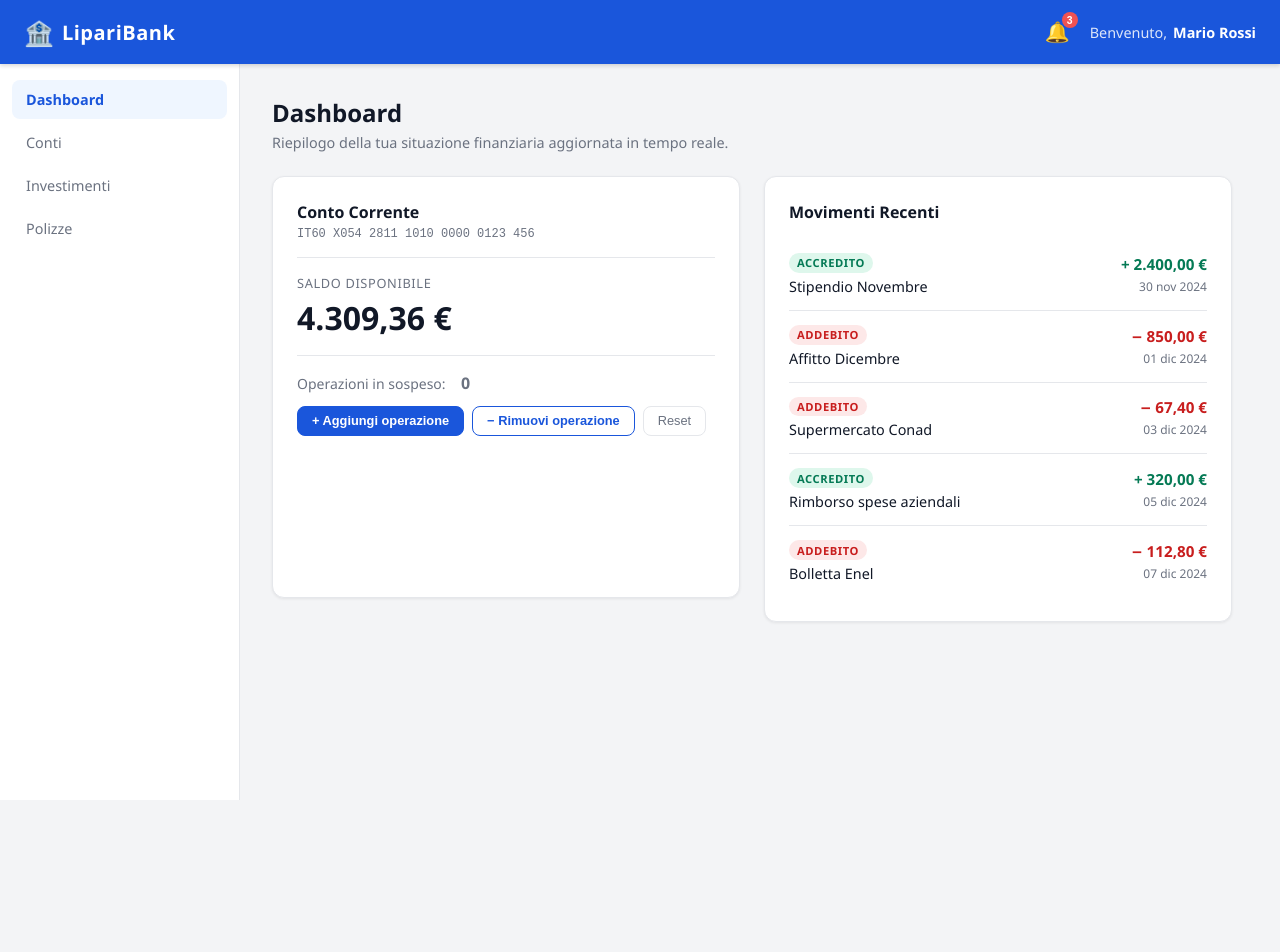
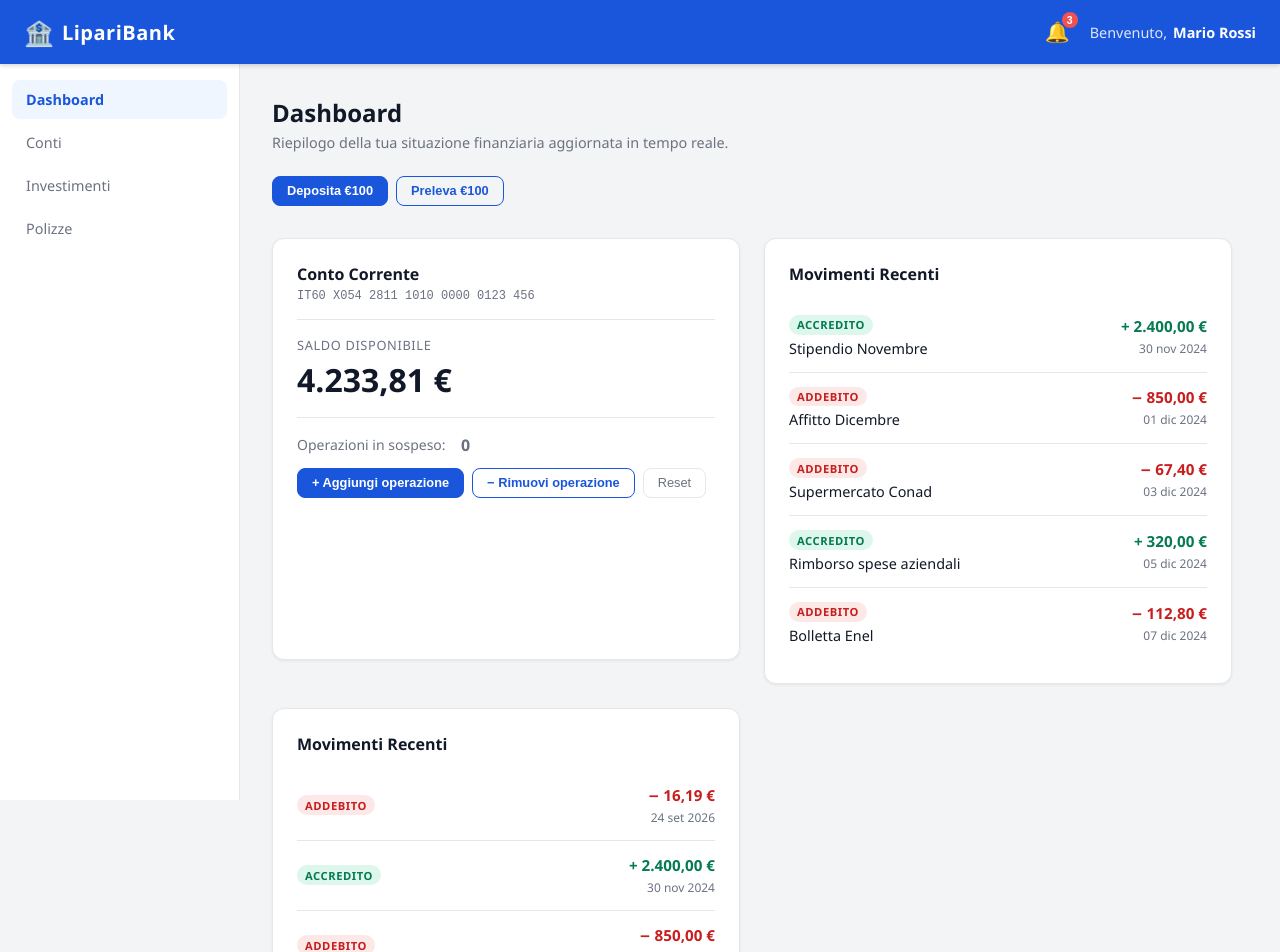
Before and after one commit to salvo-crivello-lipari/liparibank-day2-broken, a React (Vite) app: page /dashboard in a window 1280 px wide. Shown: the top 952 px of the page. Before the commit the page ends 800 px from the top, so only its background shows below. Built offline with nearby package versions, Linux system fonts and the light colour scheme.

Commit message:
feat: add operationsHistory component - centralized types and utils function - implemented hook to handle transaction operations

```diff
--- a/src/features/dashboard/DashboardPage.module.css
+++ b/src/features/dashboard/DashboardPage.module.css
@@ -29,3 +29,35 @@
 		grid-template-columns: 1fr 1fr;
 	}
 }
+
+.buttonRow {
+	display: flex;
+	gap: 0.5rem;
+	flex-wrap: wrap;
+	margin-bottom: 2rem;
+}
+
+.opButton {
+	padding: 0.4rem 0.875rem;
+	border-radius: 0.5rem;
+	font-size: 0.8rem;
+	font-weight: 600;
+	cursor: pointer;
+	border: 1.5px solid var(--color-primary);
+	background-color: var(--color-primary);
+	color: #ffffff;
+	transition: background-color 0.15s;
+}
+
+.opButton:hover {
+	background-color: var(--color-primary-dark);
+}
+
+.opButtonSecondary {
+	background-color: transparent;
+	color: var(--color-primary);
+}
+
+.opButtonSecondary:hover {
+	background-color: #eff6ff;
+}
--- a/src/features/dashboard/DashboardPage.tsx
+++ b/src/features/dashboard/DashboardPage.tsx
@@ -2,33 +2,58 @@ import { useState, useEffect } from 'react';
 import AccountBalanceCard from './components/AccountBalanceCard/AccountBalanceCard';
 import RecentTransactions from './components/RecentTransactions/RecentTransactions';
 import styles from './DashboardPage.module.css';
+import OperationHistory from './components/OperationHistory/OperationHistory';
+import useFetchOperation from './hooks/useTransactionOperation';
 
 const DashboardPage = () => {
-  const [balance, setBalance] = useState(4250.00);
+	const [balance, setBalance] = useState(4250.0);
+	const { addOperation, operations, loading } = useFetchOperation();
 
 	useEffect(() => {
 		const interval = setInterval(() => {
+			const delta = Math.random() * 200 - 100;
 			setBalance((prev) => {
-        const delta = (Math.random() * 200 - 100);
 				return Math.round((prev + delta) * 100) / 100;
 			});
+
+			const type = delta >= 0 ? 'credit' : 'debit';
+			const amount = Math.abs(delta);
+			addOperation(type, amount);
 		}, 3000);
 
 		return () => clearInterval(interval);
-  }, []);
+	}, [addOperation]);
+
+	const deposit = () => {
+		const amount = 100;
+		addOperation('credit', amount);
+		setBalance((prev) => prev + amount);
+	};
+	const withdraw = () => {
+		const amount = 100;
+		addOperation('debit', amount);
+		setBalance((prev) => prev - amount);
+	};
 
 	return (
 		<div className={styles.page}>
 			<div className={styles.welcome}>
 				<h1 className={styles.welcomeTitle}>Dashboard</h1>
-        <p className={styles.welcomeSubtitle}>
-          Riepilogo della tua situazione finanziaria aggiornata in tempo reale.
-        </p>
+				<p className={styles.welcomeSubtitle}>Riepilogo della tua situazione finanziaria aggiornata in tempo reale.</p>
+			</div>
+			<div className={styles.buttonRow}>
+				<button className={styles.opButton} onClick={deposit}>
+					Deposita €100
+				</button>
+				<button className={`${styles.opButton} ${styles.opButtonSecondary}`} onClick={withdraw}>
+					Preleva €100
+				</button>
 			</div>
 
 			<div className={styles.grid}>
 				<AccountBalanceCard balance={balance} />
 				<RecentTransactions />
+				<OperationHistory operations={operations} loading={loading} />
 			</div>
 		</div>
 	);
--- /dev/null
+++ b/src/features/dashboard/components/OperationHistory/OperationHistory.module.css
@@ -0,0 +1,91 @@
+.card {
+	background-color: var(--color-surface);
+	border: 1px solid var(--color-border);
+	border-radius: 0.75rem;
+	padding: 1.5rem;
+	box-shadow: 0 1px 3px rgba(0, 0, 0, 0.07);
+}
+
+.title {
+	font-size: 1rem;
+	font-weight: 600;
+	color: var(--color-text);
+	margin-bottom: 1rem;
+}
+
+.loading {
+	color: var(--color-text-muted);
+	font-size: 0.875rem;
+	padding: 1rem 0;
+	text-align: center;
+}
+
+.list {
+	display: flex;
+	flex-direction: column;
+	gap: 0;
+}
+
+.item {
+	display: flex;
+	align-items: center;
+	justify-content: space-between;
+	padding: 0.875rem 0;
+	border-bottom: 1px solid var(--color-border);
+}
+
+.item:last-child {
+	border-bottom: none;
+}
+
+.itemLeft {
+	display: flex;
+	flex-direction: column;
+	gap: 0.25rem;
+}
+
+.itemRight {
+	display: flex;
+	flex-direction: column;
+	align-items: flex-end;
+	gap: 0.25rem;
+}
+
+.badge {
+	display: inline-block;
+	padding: 0.15rem 0.5rem;
+	border-radius: 999px;
+	font-size: 0.7rem;
+	font-weight: 600;
+	text-transform: uppercase;
+	letter-spacing: 0.05em;
+	width: fit-content;
+}
+
+.credit {
+	background-color: var(--color-success-bg);
+	color: var(--color-success);
+}
+
+.debit {
+	background-color: var(--color-danger-bg);
+	color: var(--color-danger);
+}
+
+.amount {
+	font-size: 0.95rem;
+	font-weight: 700;
+}
+
+.amountCredit {
+	color: var(--color-success);
+}
+
+.amountDebit {
+	color: var(--color-danger);
+}
+
+.date {
+	font-size: 0.75rem;
+	color: var(--color-text-muted);
+}
--- /dev/null
+++ b/src/features/dashboard/components/OperationHistory/OperationHistory.tsx
@@ -0,0 +1,43 @@
+import { TOperation } from '../../models/transaction.models';
+import { formatAmount, formatDate } from '../../utils';
+import styles from './OperationHistory.module.css';
+
+type TOperationHistoryProps = { operations: TOperation[]; loading: boolean };
+
+const OperationHistory = ({ operations, loading }: TOperationHistoryProps) => {
+	if (loading) {
+		return (
+			<div className={styles.card}>
+				<h3 className={styles.title}>Movimenti Recenti</h3>
+				<div className={styles.loading}>Caricamento movimenti...</div>
+			</div>
+		);
+	}
+
+	return (
+		<div className={styles.card}>
+			<h3 className={styles.title}>Movimenti Recenti</h3>
+			<ul className={styles.list}>
+				{operations.map((operation) => (
+					<li key={operation.id} className={styles.item}>
+						<div className={styles.itemLeft}>
+							<span className={`${styles.badge} ${styles[operation.type]}`}>
+								{operation.type === 'credit' ? 'Accredito' : 'Addebito'}
+							</span>
+						</div>
+						<div className={styles.itemRight}>
+							<span
+								className={`${styles.amount} ${operation.type === 'credit' ? styles.amountCredit : styles.amountDebit}`}
+							>
+								{operation.type === 'credit' ? '+' : '−'} {formatAmount(operation.amount)}
+							</span>
+							<span className={styles.date}>{formatDate(operation.date)}</span>
+						</div>
+					</li>
+				))}
+			</ul>
+		</div>
+	);
+};
+
+export default OperationHistory;
--- a/src/features/dashboard/components/RecentTransactions/RecentTransactions.tsx
+++ b/src/features/dashboard/components/RecentTransactions/RecentTransactions.tsx
@@ -1,21 +1,8 @@
 import { useState, useEffect, memo } from 'react';
 import styles from './RecentTransactions.module.css';
-
-interface Transaction {
-	id: string;
-	description: string;
-	amount: number;
-	date: string;
-	type: 'credit' | 'debit';
-}
-
-const mockTransactions: Transaction[] = [
-	{ id: 'tx-001', description: 'Stipendio Novembre', amount: 2400.0, date: '2024-11-30', type: 'credit' },
-	{ id: 'tx-002', description: 'Affitto Dicembre', amount: -850.0, date: '2024-12-01', type: 'debit' },
-	{ id: 'tx-003', description: 'Supermercato Conad', amount: -67.4, date: '2024-12-03', type: 'debit' },
-	{ id: 'tx-004', description: 'Rimborso spese aziendali', amount: 320.0, date: '2024-12-05', type: 'credit' },
-	{ id: 'tx-005', description: 'Bolletta Enel', amount: -112.8, date: '2024-12-07', type: 'debit' },
-];
+import { Transaction } from '../../models/transaction.models';
+import { mockTransactions } from '../../constants/constant';
+import { formatAmount, formatDate } from '../../utils';
 
 const RecentTransactions = () => {
 	const [transactions, setTransactions] = useState<Transaction[]>([]);
@@ -30,16 +17,6 @@ const RecentTransactions = () => {
 
 		return () => clearTimeout(timer);
 	}, []);
-
-	const formatDate = (dateStr: string) =>
-		new Date(dateStr).toLocaleDateString('it-IT', {
-			day: '2-digit',
-			month: 'short',
-			year: 'numeric',
-		});
-
-	const formatAmount = (amount: number) =>
-		new Intl.NumberFormat('it-IT', { style: 'currency', currency: 'EUR' }).format(Math.abs(amount));
 
 	if (loading) {
 		return (
--- /dev/null
+++ b/src/features/dashboard/constants/constant.ts
@@ -0,0 +1,9 @@
+import { Transaction } from '../models/transaction.models';
+
+export const mockTransactions: Transaction[] = [
+	{ id: 'tx-001', description: 'Stipendio Novembre', amount: 2400.0, date: '2024-11-30', type: 'credit' },
+	{ id: 'tx-002', description: 'Affitto Dicembre', amount: -850.0, date: '2024-12-01', type: 'debit' },
+	{ id: 'tx-003', description: 'Supermercato Conad', amount: -67.4, date: '2024-12-03', type: 'debit' },
+	{ id: 'tx-004', description: 'Rimborso spese aziendali', amount: 320.0, date: '2024-12-05', type: 'credit' },
+	{ id: 'tx-005', description: 'Bolletta Enel', amount: -112.8, date: '2024-12-07', type: 'debit' },
+];
--- /dev/null
+++ b/src/features/dashboard/hooks/useTransactionOperation.ts
@@ -0,0 +1,35 @@
+import { useEffect, useState } from 'react';
+import { TOperation } from '../models/transaction.models';
+import { mockTransactions } from '../constants/constant';
+
+function useFetchOperation() {
+	const [operations, setOperations] = useState<TOperation[]>([]);
+	const [loading, setLoading] = useState(true);
+
+	useEffect(() => {
+		setLoading(true);
+		const timer = setTimeout(() => {
+			setOperations(mockTransactions);
+			setLoading(false);
+		}, 600);
+
+		return () => clearTimeout(timer);
+	}, []);
+
+	const addOperation = (type: TOperation['type'], amount: number) => {
+		const newOperation: TOperation = {
+			id: crypto.randomUUID(),
+			type,
+			amount,
+			date: String(new Date()),
+		};
+
+		setOperations((prev) => {
+			return [newOperation, ...prev].slice(0, 5);
+		});
+	};
+
+	return { operations, loading, addOperation };
+}
+
+export default useFetchOperation;
--- /dev/null
+++ b/src/features/dashboard/utils/index.ts
@@ -0,0 +1,9 @@
+export const formatDate = (dateStr: string) =>
+	new Date(dateStr).toLocaleDateString('it-IT', {
+		day: '2-digit',
+		month: 'short',
+		year: 'numeric',
+	});
+
+export const formatAmount = (amount: number) =>
+	new Intl.NumberFormat('it-IT', { style: 'currency', currency: 'EUR' }).format(Math.abs(amount));
```
Also changed, not shown: src/features/dashboard/models/transaction.models.ts (added, +9 -0 lines). Lines whose indentation alone changed are shown as unchanged.
